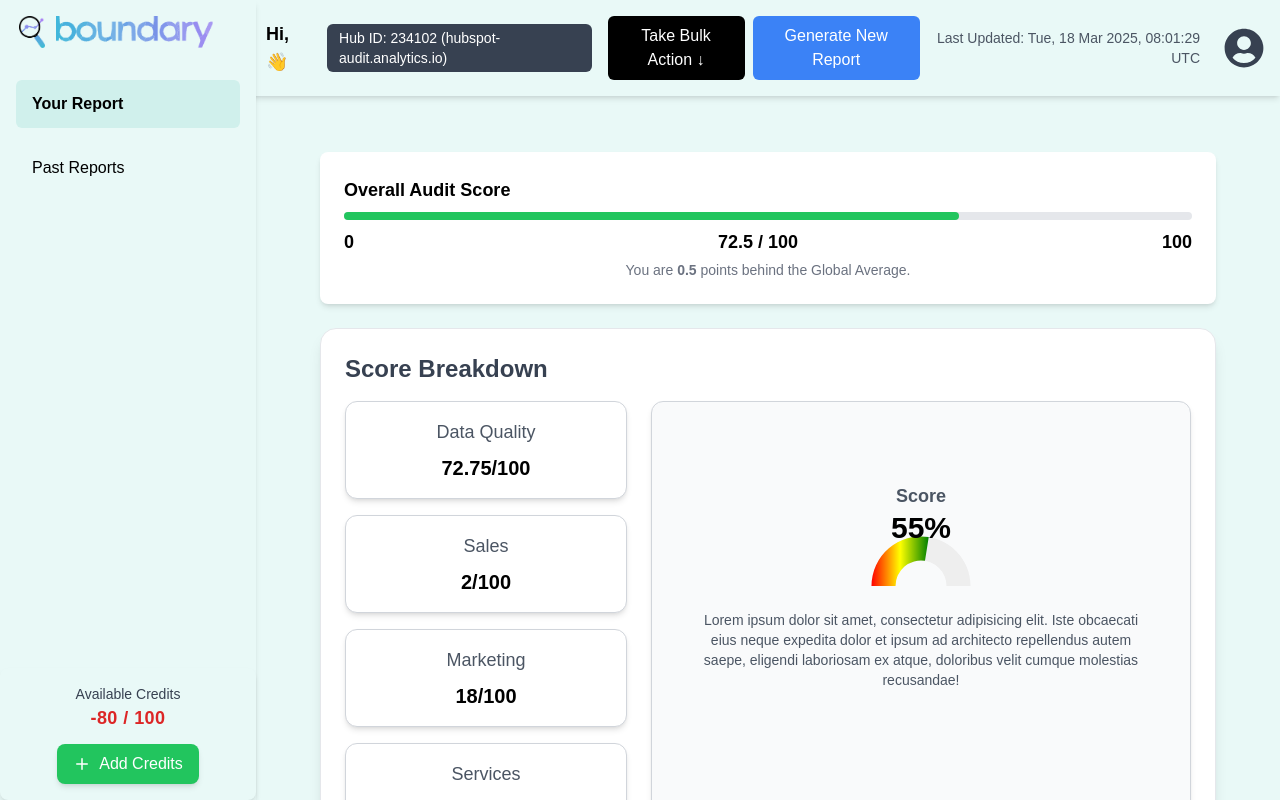
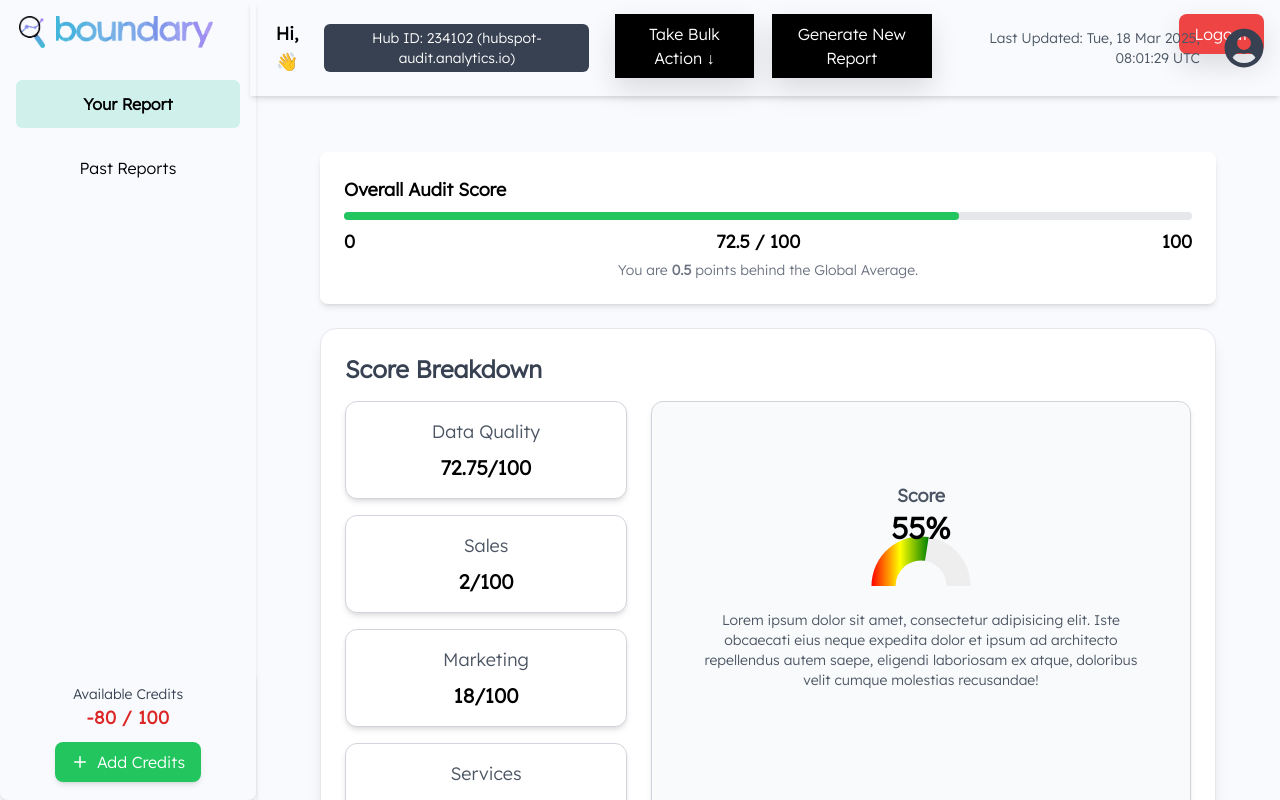
Before and after one commit to akky2000/CRM-Audit-App, a React (Vite) app: page /dashboard in a window 1280 px wide. Built offline with nearby package versions, Linux system fonts and the light colour scheme.

Commit message:
fix: base style and font

```diff
--- a/src/components/Header.jsx
+++ b/src/components/Header.jsx
@@ -38,7 +38,7 @@ const Header = () => {
   };
 
   return (
-    <header className="bg-[#E9F9F7] text-black p-4 fixed top-0 left-0 md:left-[250px] w-full md:w-[calc(100%-250px)] z-10 flex flex-col md:flex-row items-center justify-between gap-2 md:gap-4 shadow-md">
+    <header className="text-black p-4 fixed top-0 left-0 md:left-[250px] w-full md:w-[calc(100%-250px)] z-10 flex flex-col md:flex-row items-center justify-between gap-2 md:gap-4 shadow-md">
       {/* Left Section: Greeting & Hub ID */}
       <div className="flex flex-col md:flex-row items-center md:gap-4 w-full md:w-auto">
         <h2 className="text-lg font-semibold">Hi, {user} 👋</h2>
@@ -50,10 +50,10 @@ const Header = () => {
       {/* Right Section */}
       <div className="flex flex-col md:flex-row items-center md:gap-4 w-full md:w-auto justify-end">
         <div className="flex gap-2">
-          <button className="bg-black text-white px-3 py-2 rounded-md text-xs md:text-sm lg:text-base hover:bg-gray-800 transition">
+          <button>
             Take Bulk Action ↓
           </button>
-          <button className="bg-blue-500 text-white px-4 py-2 rounded-md text-xs md:text-sm lg:text-base hover:bg-blue-600 transition">
+          <button>
             Generate New Report
           </button>
         </div>
--- a/src/components/MainContent.jsx
+++ b/src/components/MainContent.jsx
@@ -6,7 +6,7 @@ import MissingData from "../components/MissingData";
 
 const MainContent = () => {
   return (
-    <div className="p-10 space-y-6 bg-[#E9F9F7]">
+    <div className="p-10 space-y-6">
       <AuditScore />
       <h2 className="text-lg font-semibold"></h2>
       <ScoreBreakdown />
--- a/src/components/SideBar.jsx
+++ b/src/components/SideBar.jsx
@@ -21,7 +21,7 @@ const Sidebar = () => {
 
       {/* Sidebar Wrapper (Fixed Sidebar Issue) */}
       <div
-        className={`fixed inset-y-0 left-0 bg-[#E9F9F7] z-40 shadow-md transform ${
+        className={`fixed inset-y-0 left-0 z-40 shadow-md transform ${
           isOpen ? "translate-x-0" : "-translate-x-full"
         } transition-transform duration-300 md:translate-x-0 md:w-64 w-64`}
       >
@@ -74,7 +74,7 @@ const Sidebar = () => {
           </nav>
 
           {/* Credits Section */}
-          <div className="mt-auto p-4 bg-[#E9F9F7] text-center rounded-lg shadow-md">
+          <div className="mt-auto p-4 text-center rounded-lg shadow-md">
             <p className="text-sm font-medium text-gray-700">Available Credits</p>
             <p className="text-lg font-bold text-red-600 tracking-wide">-80 / 100</p>
             <button
--- a/src/context/UserContext.jsx
+++ b/src/context/UserContext.jsx
@@ -1,19 +1,15 @@
 import { createContext, useContext, useState } from "react";
 
-// ✅ Create Context
 const UserContext = createContext();
 
-// ✅ Create Provider Component
 export const UserProvider = ({ children }) => {
   const [user, setUser] = useState(localStorage.getItem("currentUser") || null);
 
-  // Save user to localStorage on login
   const login = (email) => {
     localStorage.setItem("currentUser", email);
     setUser(email);
   };
 
-  // Remove user from localStorage on logout
   const logout = () => {
     localStorage.removeItem("currentUser");
     setUser(null);
@@ -26,7 +22,6 @@ export const UserProvider = ({ children }) => {
   );
 };
 
-// ✅ Custom Hook to Access UserContext
 export const useUser = () => {
   return useContext(UserContext);
 };
--- a/src/index.css
+++ b/src/index.css
@@ -1,14 +1,40 @@
+@import url("https://fonts.googleapis.com/css2?family=Lexend:wght@300&display=swap");
+
 @tailwind base;
 @tailwind components;
 @tailwind utilities;
 
-
-
-*{
-    font-family: "Poppins", sans-serif;
+body {
+  margin: 0;
+  padding: 0;
+  width: 100%;
+  height: 100%;
+  font-family: "Lexend", sans-serif;
+  -webkit-font-smoothing: antialiased;
+  -moz-osx-font-smoothing: grayscale;
+  text-align: center;
+  background-color: #f8fafd;
 }
 
-body {
-    background-color: #abe1db !important;
-    font-family: Arial, sans-serif;
-  }
+button {
+  border-color: transparent;
+  background-color: #000;
+  color: #fff;
+  transform: translate3d(0, -2px, 0);
+  box-shadow: 0 12px 28px rgba(0, 0, 0, 0.12);
+  padding: 8px 15px;
+  cursor: pointer;
+  margin-left: 10px;
+  font-size: medium;
+}
+
+h1,
+h2,
+h3,
+h4,
+h5,
+h6 {
+  color: black;
+  margin: 0;
+  padding: 0;
+}
--- a/src/pages/Dashboard.jsx
+++ b/src/pages/Dashboard.jsx
@@ -10,7 +10,7 @@ const Dashboard = () => {
   return (
     <div className="flex">
       <Sidebar />
-      <main className="flex-1 bg-[#E9F9F7] p-6 pt-16 overflow-auto h-screen">
+      <main className="flex-1 p-6 pt-16 overflow-auto h-screen">
         <Header user={user} />
         <button
           className="bg-red-500 text-white px-4 py-2 rounded-lg absolute top-4 right-4"
--- a/src/pages/Login.jsx
+++ b/src/pages/Login.jsx
@@ -38,7 +38,7 @@ const Login = () => {
   };
 
   return (
-    <div className="flex justify-center items-center h-screen bg-gradient-to-r from-gray-100 to-purple-100">
+    <div className="flex justify-center items-center h-screen bg-gradient-to-r from-gray-100 to-purple-100 w-[100vw]">
       <div className="bg-white p-8 rounded-2xl shadow-lg w-96 text-center">
 
         <div className="flex justify-center items-center gap-4 mb-2">
@@ -72,14 +72,12 @@ const Login = () => {
 
         {!isOtpGenerated ? (
           <button
-            className="mt-6 bg-purple-100 text-purple-500 py-2 px-6 rounded-lg font-medium hover:bg-purple-200 transition"
             onClick={handleGenerateOtp}
           >
             Generate OTP
           </button>
         ) : (
           <button
-            className="mt-6 bg-purple-500 text-white py-2 px-6 rounded-lg font-medium hover:bg-purple-600 transition"
             onClick={handleLogin}
           >
             Login
--- a/src/pages/Signup.jsx
+++ b/src/pages/Signup.jsx
@@ -50,7 +50,6 @@ const Signup = () => {
         </div>
 
         <button
-          className="mt-6 bg-purple-500 text-white py-2 px-6 rounded-lg font-medium hover:bg-purple-600 transition"
           onClick={handleSignup}
         >
           Sign Up
```
